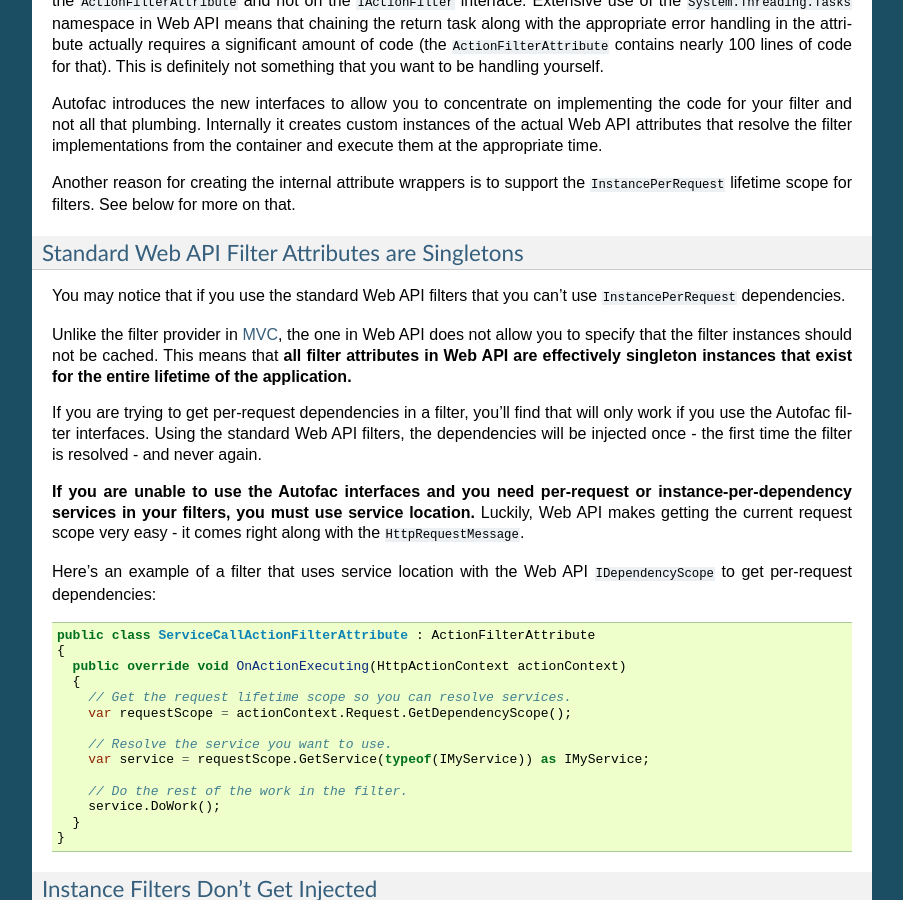
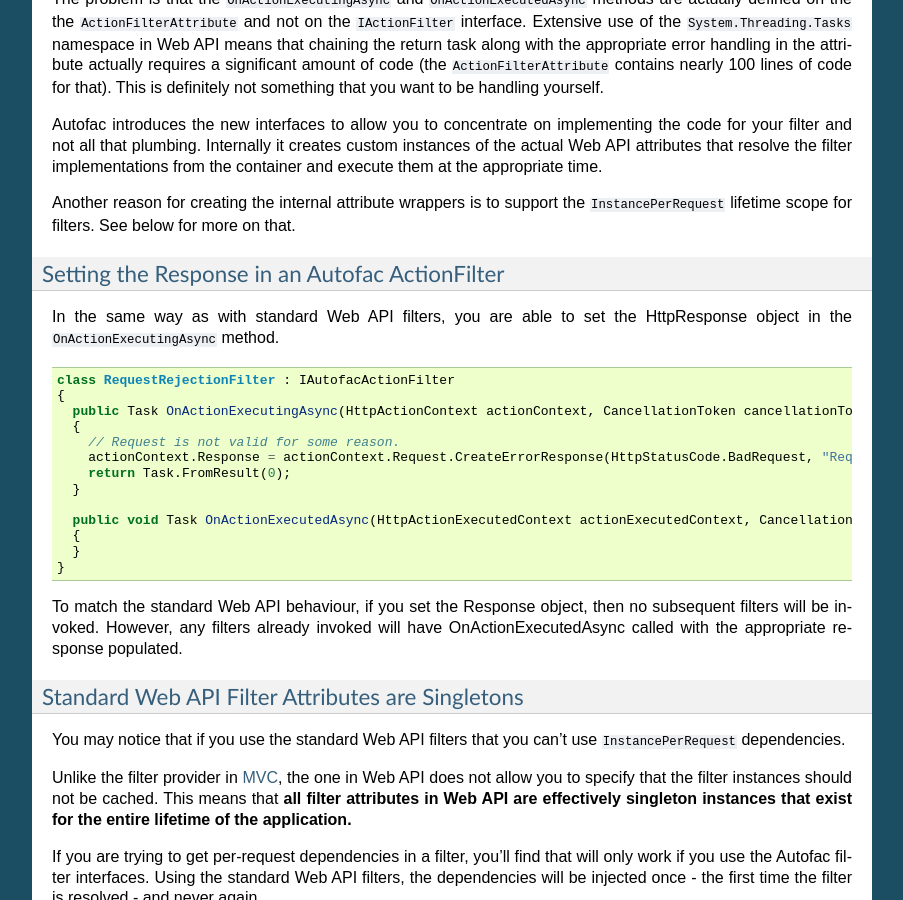
Before and after one commit to autofac/Documentation, a Sphinx documentation site: the page built from docs/integration/webapi.rst, in a window 1280 px wide and 900 px high, scrolled down 5046 px. Shown: the whole window, without its empty margins (198-1101 px from the left). Built offline with Sphinx 7.4.7, drawn with Linux system fonts in a browser that asks for light colours; some of the changed text lies outside the part shown.

Commit message:
Added documentation on actionfilter behaviour when you set a response.
Related to changes for issue #30 in @autofac/Autofac.WebApi

```diff
--- a/docs/integration/webapi.rst
+++ b/docs/integration/webapi.rst
@@ -228,6 +228,31 @@
 
 Another reason for creating the internal attribute wrappers is to support the ``InstancePerRequest`` lifetime scope for filters. See below for more on that.
 
+Setting the Response in an Autofac ActionFilter
+-----------------------------------------------
+
+In the same way as with standard Web API filters,  you are able to set the HttpResponse object in the
+``OnActionExecutingAsync`` method.
+
+.. sourcecode:: csharp
+
+  class RequestRejectionFilter : IAutofacActionFilter
+  {
+    public Task OnActionExecutingAsync(HttpActionContext actionContext, CancellationToken cancellationToken)
+    {
+      // Request is not valid for some reason.
+      actionContext.Response = actionContext.Request.CreateErrorResponse(HttpStatusCode.BadRequest, "Request not valid");
+      return Task.FromResult(0);
+    }
+
+    public void Task OnActionExecutedAsync(HttpActionExecutedContext actionExecutedContext, CancellationToken cancellationToken)
+    {
+    }
+  }
+
+To match the standard Web API behaviour, if you set the Response object, then no subsequent filters will be
+invoked. However, any filters already invoked will have OnActionExecutedAsync called with the appropriate response populated.
+
 Standard Web API Filter Attributes are Singletons
 -------------------------------------------------
 
```
